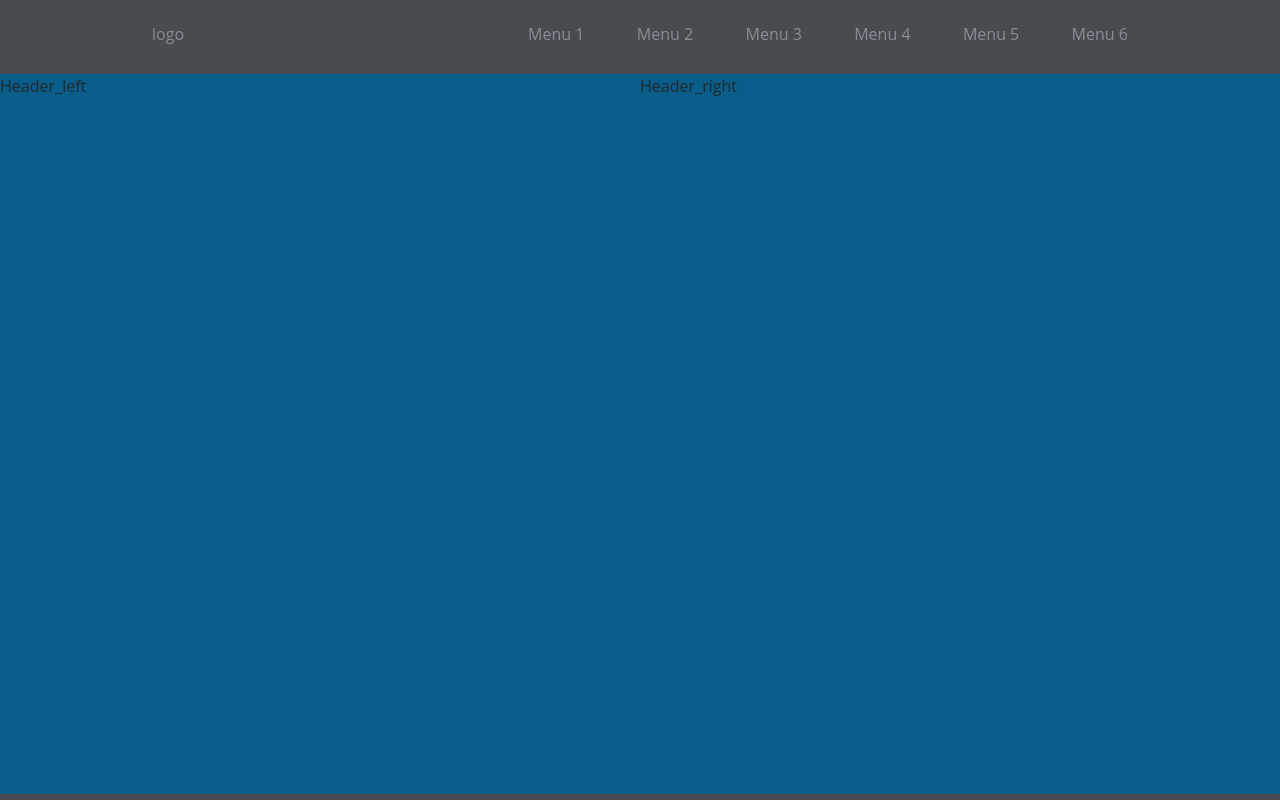
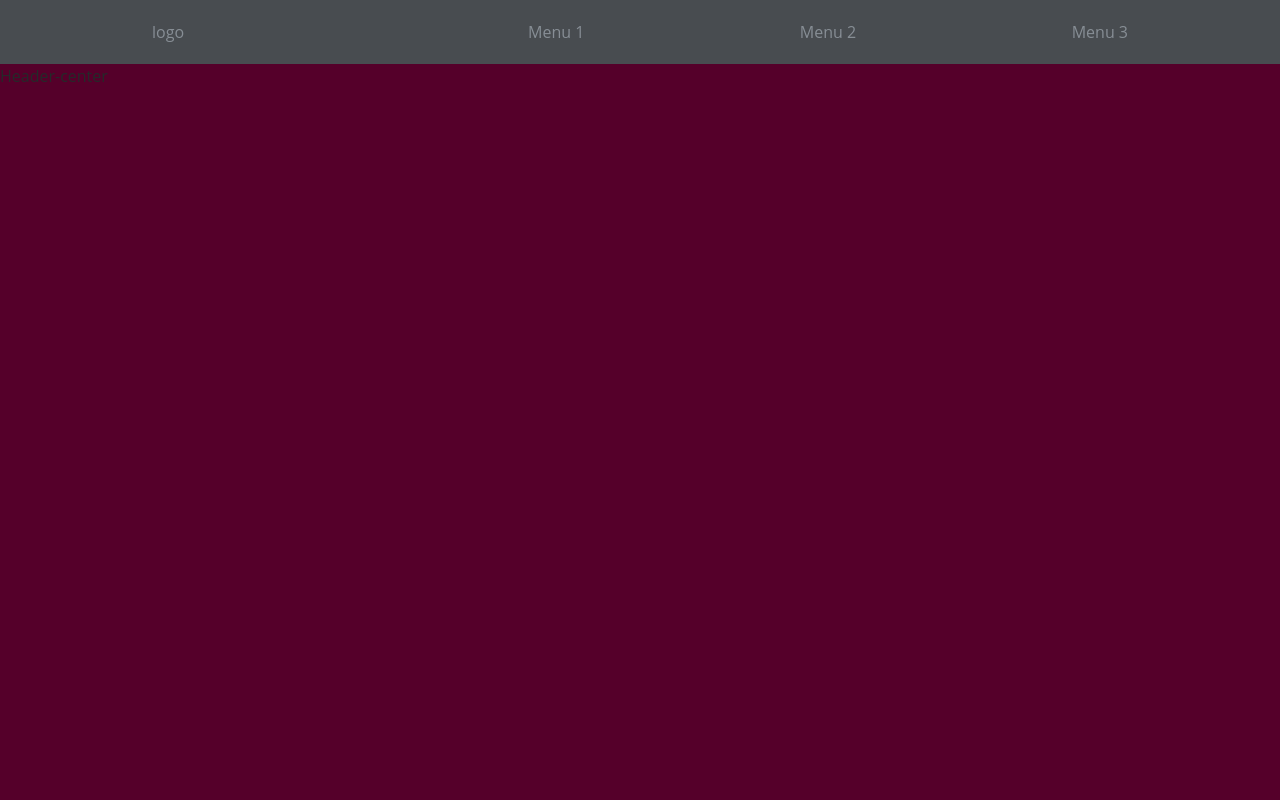
Before and after one commit to aSt0m/LandingEsime, a website: page index.html in a window 1280 px wide. Drawn offline with nearby package versions, Linux system fonts and the light colour scheme.

Commit message:
Cambio de colores

```diff
--- a/index.html
+++ b/index.html
@@ -15,15 +15,13 @@
                 <li>Menu 1</li>
                 <li>Menu 2</li>
                 <li>Menu 3</li>
-                <li>Menu 4</li>
-                <li>Menu 5</li>
-                <li>Menu 6</li>
+
 
             </ul>
         </div >
         <div class="header_main">
-            <div class="header_left">Header_left</div>
-            <div class="header_right">Header_right</div>
+            <div class="header_center">Header-center</div>
+            </div>
             <script src="https://www.gstatic.com/dialogflow-console/fast/messenger/bootstrap.js?v=1"></script>
 <df-messenger
   intent="WELCOME"
--- a/index.js
+++ b/index.js
@@ -15,9 +15,12 @@ app.post('/', express.json(), (req,res)=>{
 
     function demo(agent){
 
-        agent.add(`Sending response from Webhook server New V:1111`);
+        agent.add(`Sending response from Webhook server New `);
 
 
+    }
+    function answerFunction(agent){
+      agent.add("Soy la funcion answer")
     }
 
 
@@ -48,6 +51,7 @@ app.post('/', express.json(), (req,res)=>{
 
     intentMap.set('WebhookDemo',demo)
     intentMap.set("customPayloadDemo",customPayloadDemo)
+    intentMap.set("answer",answerFunction)
 
 
     agent.handleRequest(intentMap);
--- a/input.css
+++ b/input.css
@@ -60,6 +60,7 @@ html {
 .nav{
     display: flex;
     width:100%;
+    height:100%;
     justify-content: space-around;
     color:#878e95;
 
@@ -74,16 +75,19 @@ html {
     list-style: none;
 
 }
-.header_main{
-    height:90vh;
-    width:100vw;
-    display:flex;
-    align-items:center;
-    justify-content:space-around;
 
+.header_center{
+  height:92vh;
+  width: 100vw;
+
+  background-color: #55002A;
 }
-.header_left, .header_right{
-    background: #085d8a;
-    height:100%;
-    width:100%;
-}
+
+df-messenger {
+  --df-messenger-bot-message: #878fac;
+  --df-messenger-button-titlebar-color: #9BA2A9;
+  --df-messenger-chat-background-color: #fafafa;
+  --df-messenger-font-color: white;
+  --df-messenger-send-icon: #800442;
+  --df-messenger-user-message: #00853E;
+ }
```
